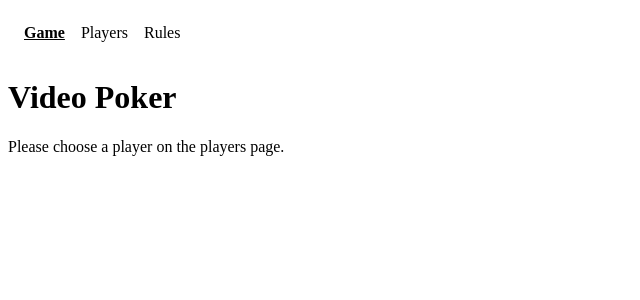
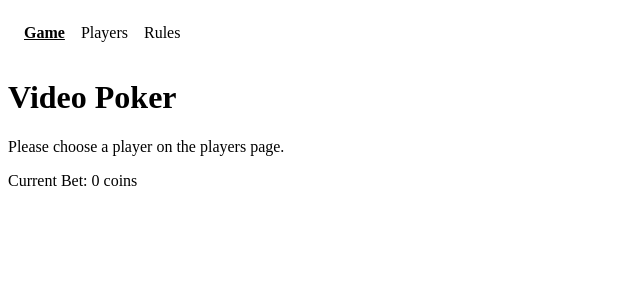
Before and after one commit to imlg-code/video-poker, a React (Vite) app: page /game in a window 1280 px wide. Shown: the top 300 px of the page, without its empty margins (0-640 px from the left). Built offline with nearby package versions, Linux system fonts and the light colour scheme.

Commit message:
Samlet spilldata i zustand og innsats kontrollering

```diff
--- a/src/pages/GamePage/GamePage.tsx
+++ b/src/pages/GamePage/GamePage.tsx
@@ -1,5 +1,5 @@
 import {usePlayerStore} from "../../store/playerStore.ts"
-
+import {useGameStore}from "../../store/gameStore.ts"
 //Viser spillsiden med navn og coins for den valgte spilleren
 function GamePage() {
   const players = usePlayerStore((state) => state.players);
@@ -8,6 +8,8 @@ function GamePage() {
   const selectedPlayer = players.find(
     (player) => player.id === selectedPlayerId
 );
+const currentBet = useGameStore((state) => state.currentBet);
+
   return (
     <main>
       <h1>Video Poker</h1>
@@ -16,6 +18,8 @@ function GamePage() {
       ): (
       <p>Please choose a player on the players page.</p>
       )}
+      <p>Current Bet: {currentBet} coins</p>
+
     </main>
   );
 }
--- /dev/null
+++ b/src/store/gameStore.ts
@@ -0,0 +1,41 @@
+import type { PlayingCard, PokerHand } from "../types/game";
+
+import {create} from "zustand";
+//Beskriver hvilke fase spillet er i
+type GamePhase = "ready"|"draw"| "finished";
+//Beskriver dataene som skal lagres for spillet
+type GameStore ={
+    deck: PlayingCard[];
+    hand: PlayingCard[];
+    discardedCards: PlayingCard[];
+    currentBet: number;
+    phase: GamePhase;
+    pokerHand: PokerHand|null;
+    setBet: (newBet: number)=> void;
+}
+//Oppretter spillets store med tomme kort lister og startverdier
+export const useGameStore = create<GameStore>()((set, get)=> ({
+
+    deck: [],
+    hand: [],
+    discardedCards: [],
+    currentBet: 0,
+    phase: "ready",
+    pokerHand: null,
+    //Tar imot en ny bet og oppdaterer currentBet, sjekker om det er mindre enn null eller heltall
+    setBet: (newBet) => {
+       //Sjekker hvilke fase i spillet man er i, så innsatsen ikke kan endres etter kort er delt ut
+          if (get().phase === "draw"){
+            return;
+        }
+        if (newBet < 0){
+            return;
+        }
+        if (!Number.isInteger(newBet)){
+            return;
+        }
+        set({currentBet: newBet});
+
+
+    }
+}));
```
Also changed, not shown: 1 other file (tests, documents, lock files or other folders).
